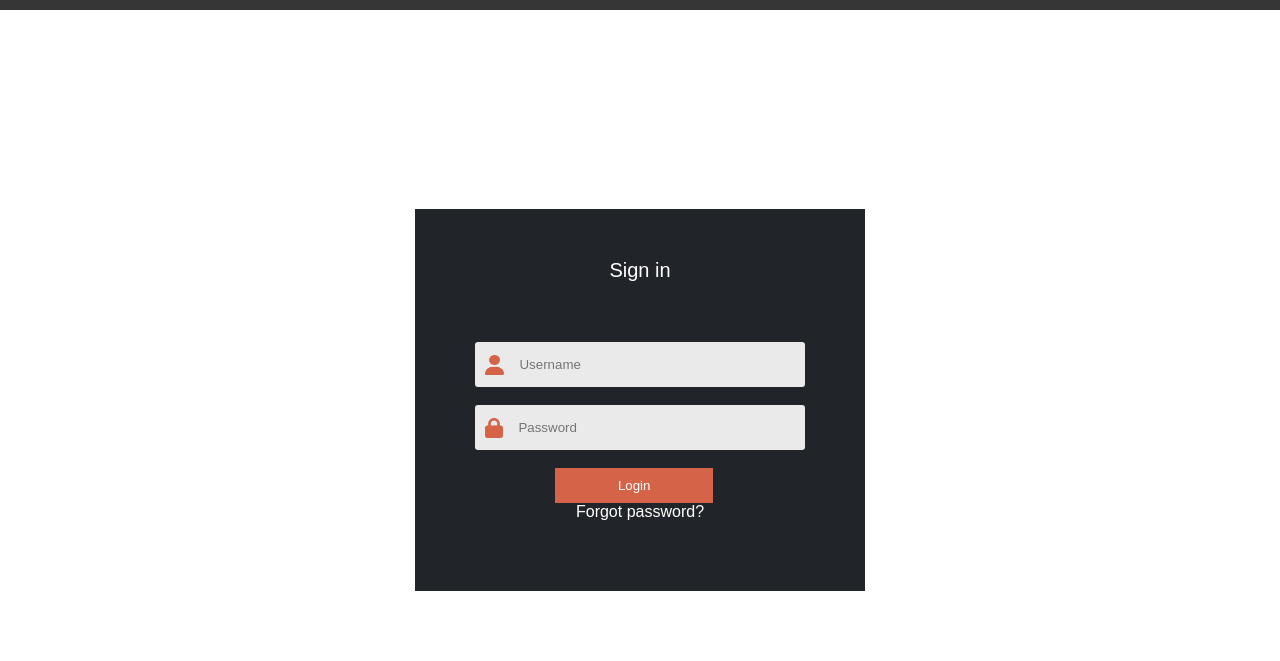
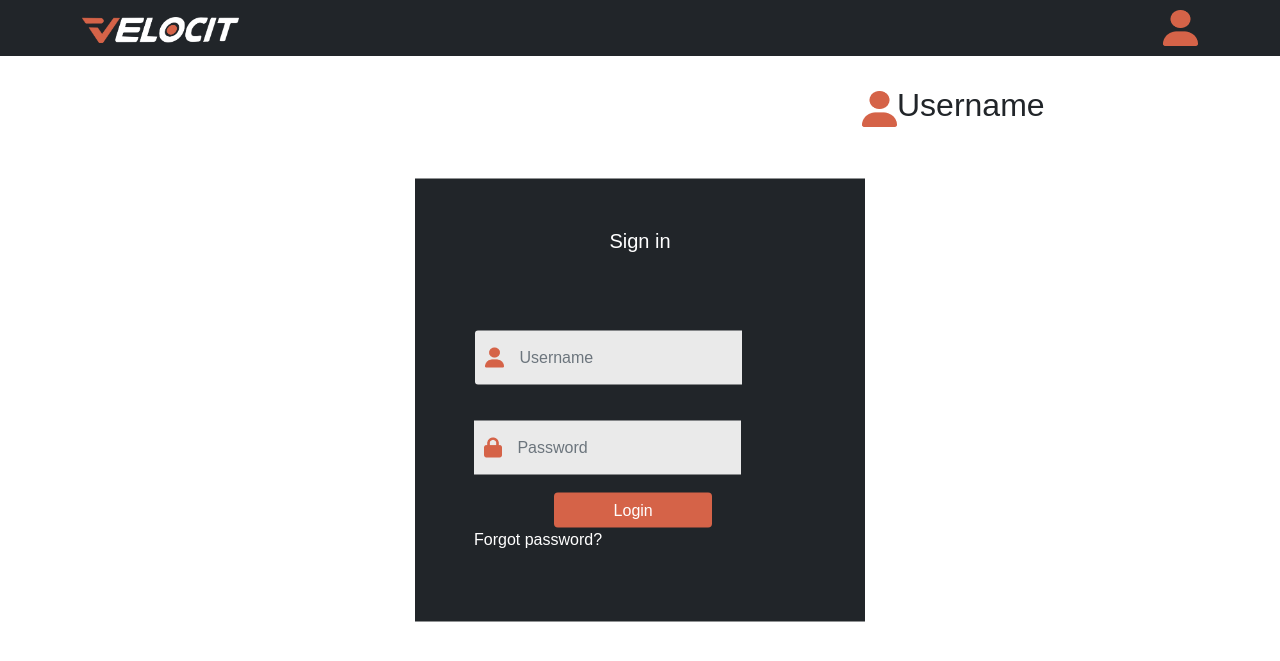
Before and after one commit to Scotthunt0413/VelocIT_Staging, a Flask app: page / in a window 1280 px wide. Shown: the top 661 px of the page. Run offline with Flask 3, Linux system fonts and the light colour scheme; some libraries are stand-ins or nearby versions.

Commit message:
adding sub menu to navbar - verify indent temp edit

```diff
--- a/flaskr/app/static/base.css
+++ b/flaskr/app/static/base.css
@@ -1,68 +1,27 @@
-body{
-    font-family: 'Kantumruy', sans-serif;
+.navbar-brand img{
+    width: 15%;
+    height: 10%;
 }
 
-nav{
-    background-color: #363636;
-    padding: 5px 20px;
+.sub-menu-wrap{
+    position: absolute;
+    top: 100%;
+    right: 10%;
+    width: 320px;
+}
 
+.sub-menu{
+    background: #fff;
+    padding: 20px;
+    margin: 10px;
+}
+
+.user-info{
+    display: flex;
+    align-items: center;
+}
+
+.user-info h3{
+    font-weight: 500;
 
 }
-
-.navbar a {
-    color: white;
-    text-decoration: none;
-    padding: 15px;
-    display: block;
-    text-align: center;
-    width: 100px;   /* Set a fixed width for the links */
-    box-sizing: border-box;     /* Include padding and border in the element's total width and height */
-}
-
-.navbar-links .item{
-    margin-right: 20px;
-}
-
-
-
-ul{
-    list-style-type: none;
-}
-
-.logo img{
-    width: 265%;
-    height: 10%;
-
-}
-
-.item a{
-    text-decoration: none;
-    color: white;
-}
-
-.item:hover a{
-    background-color: #d56348;
-    padding: 15px;
-
-}
-
-
-.menu li{
-    font-size: 16px;
-    padding: 15px 5px;
-
-}
-
-.menu li a{
-    display: block;
-
-}
-
-/* modile menu */
-
-.menu{
-    display: flex;
-    flex-wrap:  wrap;
-    justify-content: space-between;
-    align-items: center;
-}
--- a/flaskr/app/templates/base.html
+++ b/flaskr/app/templates/base.html
@@ -1,50 +1,79 @@
 <!DOCTYPE html>
 <html lang="en">
   <head>
+    <!-- Required meta tags -->
+    <meta charset="utf-8">
+    <meta name="viewport" content="width=device-width, initial-scale=1">
+
+    <!-- Bootstrap CSS -->
+    <link href="https://cdn.jsdelivr.net/npm/bootstrap@5.0.2/dist/css/bootstrap.min.css" rel="stylesheet" integrity="sha384-EVSTQN3/azprG1Anm3QDgpJLIm9Nao0Yz1ztcQTwFspd3yD65VohhpuuCOmLASjC" crossorigin="anonymous">
+    <link rel= "stylesheet" href="static/base.css">
+
     <title>VelocIT</title>
-        <link rel="stylesheet" href="static/base.css">
   </head>
   <body>
-
-    <nav class="navbar">
-        <div class="navbar-links">
-            <ul class="menu">
-                {% if current_user.is_authenticated: %}
-                <li class="logo">
-                    <a href="#">
+    <nav class="navbar navbar-expand-xl navbar-dark bg-dark">
+        <div class="container">
+            <a class="navbar-brand" href="#">
                 <img src="static/images/IT-logo.png">
             </a>
+          <button class="navbar-toggler" type="button" data-bs-toggle="collapse" data-bs-target="#navbarDark" aria-controls="navbarDark" aria-expanded="false" aria-label="Toggle navigation">
+            <span class="navbar-toggler-icon"></span>
+          </button>
+          <div class="collapse navbar-collapse show" id="navbarDark">
+            <ul class="navbar-nav ms-auto mb-2 mb-xl-0 ms-auto p-2 text-center">
+
+              {% if current_user.is_authenticated: %}
+              <li class="nav-item me-3">
+                <a class="nav-link" href="/home">Home</a>
               </li>
 
-                <li class="item">
-                    <a href="/home">Home</a>
+              <li class="nav-item me-3">
+                <a class="nav-link" href="/register">Register</a>
               </li>
 
-                <li class="item">
-                    <a href="/register">Register New User</a>
+              <li class="nav-item me-3">
+                <a class="nav-link" href="/request">Loan</a>
               </li>
 
-                <li class="item">
-                    <a href="/faculty">Add New Faculty</a>
-                </li>
-
-                <li class="item">
-                    <a href="/request">Add Loan</a>
-                </li>
-
-                <li class="item">
-                    <a href="/logout">Logout</a>
+              <li class="nav-item me-3">
+                <a class="nav-link" href="/logout">Logout</a>
               </li>
               {% endif %}
             </ul>
-
+            <img src="static/images/user-icon.png" class="user-pic">
+            <div class="sub-menu-wrap">
+                <div class="sub-menu">
+                    <div class="user-info">
+                        <img src="static/images/user-icon.png">
+                        <h2>Username</h2>
                     </div>
-
-    </nav>
+                </div>
 
 
 
+
+            </div>
+          </div>
+        </div>
+      </nav>
       {% block content %}{% endblock %}
+
+
+
+
+
+
+
+    <!-- Optional JavaScript; choose one of the two! -->
+
+    <!-- Option 1: Bootstrap Bundle with Popper -->
+    <script src="https://cdn.jsdelivr.net/npm/bootstrap@5.0.2/dist/js/bootstrap.bundle.min.js" integrity="sha384-MrcW6ZMFYlzcLA8Nl+NtUVF0sA7MsXsP1UyJoMp4YLEuNSfAP+JcXn/tWtIaxVXM" crossorigin="anonymous"></script>
+
+    <!-- Option 2: Separate Popper and Bootstrap JS -->
+    <!--
+    <script src="https://cdn.jsdelivr.net/npm/@popperjs/core@2.9.2/dist/umd/popper.min.js" integrity="sha384-IQsoLXl5PILFhosVNubq5LC7Qb9DXgDA9i+tQ8Zj3iwWAwPtgFTxbJ8NT4GN1R8p" crossorigin="anonymous"></script>
+    <script src="https://cdn.jsdelivr.net/npm/bootstrap@5.0.2/dist/js/bootstrap.min.js" integrity="sha384-cVKIPhGWiC2Al4u+LWgxfKTRIcfu0JTxR+EQDz/bgldoEyl4H0zUF0QKbrJ0EcQF" crossorigin="anonymous"></script>
+    -->
   </body>
-
 </html>
```
Also changed, not shown: flaskr/app/templates/verify_identity.html (+37 -25 lines). Lines whose indentation alone changed are shown as unchanged.
